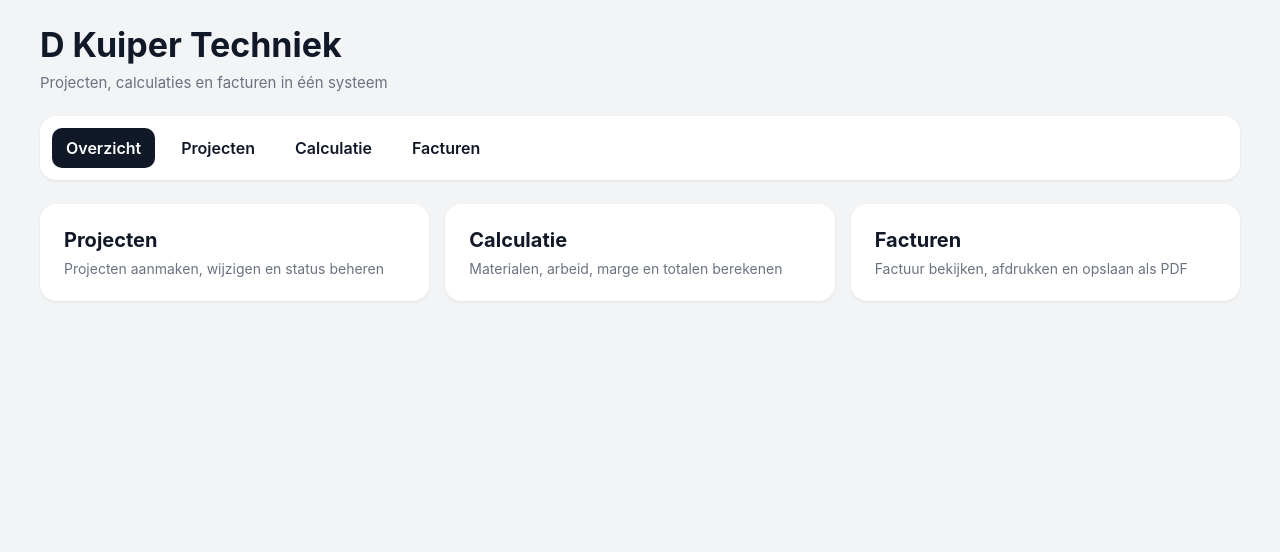
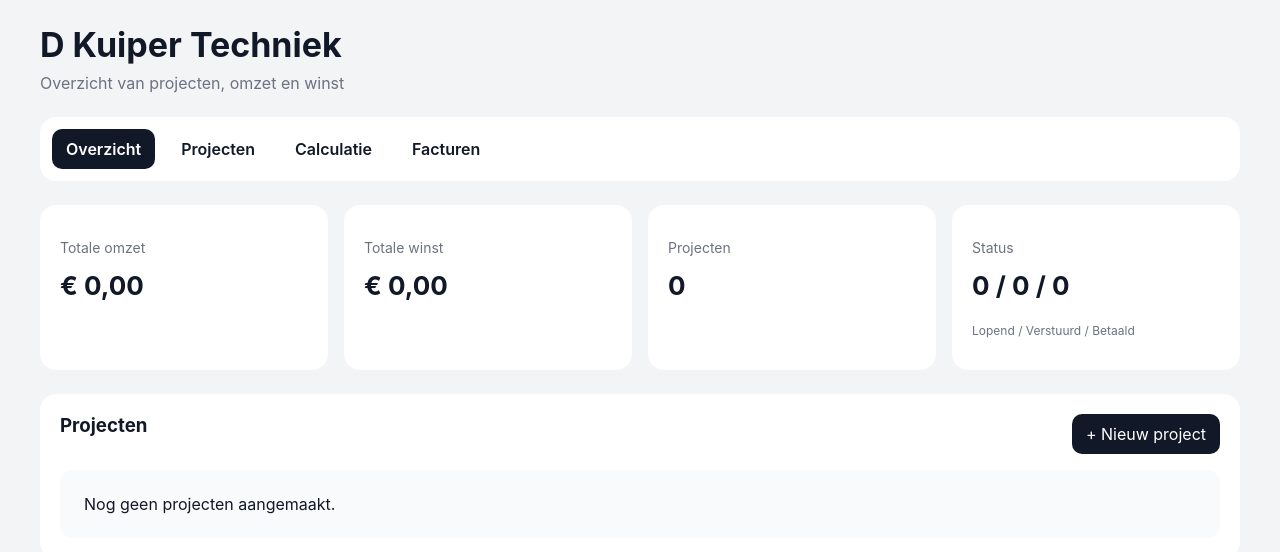
Before and after one commit to daankuiper06-hue/Project-app, a Next.js app: page / in a window 1280 px wide. Shown: the top 552 px of the page. Built offline with nearby package versions, Linux system fonts and the light colour scheme.

Commit message:
Update project overview and statistics display

```diff
--- a/app/page.js
+++ b/app/page.js
@@ -1,13 +1,88 @@
 "use client";
 
+import { useEffect, useMemo, useState } from "react";
+
+const STORAGE_KEY = "dkuiper_app_data_v1";
+
+function euro(bedrag) {
+  return new Intl.NumberFormat("nl-NL", {
+    style: "currency",
+    currency: "EUR",
+  }).format(Number(bedrag || 0));
+}
+
+function getLegeData() {
+  return {
+    activeProjectId: null,
+    margePercentage: 20,
+    projecten: [],
+  };
+}
+
 export default function Home() {
+  const [data, setData] = useState(getLegeData());
+
+  useEffect(() => {
+    const opgeslagen = localStorage.getItem(STORAGE_KEY);
+    if (opgeslagen) {
+      setData(JSON.parse(opgeslagen));
+    }
+  }, []);
+
+  const stats = useMemo(() => {
+    const margeFactor = 1 + Number(data.margePercentage || 0) / 100;
+
+    let totaleOmzet = 0;
+    let totaleWinst = 0;
+    let lopend = 0;
+    let verstuurd = 0;
+    let betaald = 0;
+
+    data.projecten.forEach((project) => {
+      if (project.status === "Lopend") lopend++;
+      if (project.status === "Verstuurd") verstuurd++;
+      if (project.status === "Betaald") betaald++;
+
+      const materiaalOmzet = (project.materialen || []).reduce((sum, item) => {
+        const verkoop =
+          Number(item.inkoopprijs || 0) * margeFactor * Number(item.aantal || 0);
+        return sum + verkoop;
+      }, 0);
+
+      const winstMaterialen = (project.materialen || []).reduce((sum, item) => {
+        const verkoop =
+          Number(item.inkoopprijs || 0) * margeFactor;
+        const winst =
+          (verkoop - Number(item.inkoopprijs || 0)) *
+          Number(item.aantal || 0);
+        return sum + winst;
+      }, 0);
+
+      const arbeidOmzet = (project.arbeid || []).reduce((sum, item) => {
+        return sum + Number(item.uren || 0) * Number(item.tarief || 0);
+      }, 0);
+
+      totaleOmzet += materiaalOmzet + arbeidOmzet;
+      totaleWinst += winstMaterialen + arbeidOmzet;
+    });
+
+    return {
+      totaleOmzet,
+      totaleWinst,
+      aantalProjecten: data.projecten.length,
+      lopend,
+      verstuurd,
+      betaald,
+    };
+  }, [data]);
+
   return (
     <main style={styles.page}>
       <div style={styles.container}>
         <header style={styles.hero}>
           <h1 style={styles.title}>D Kuiper Techniek</h1>
           <p style={styles.subtitle}>
-            Projecten, calculaties en facturen in één systeem
+            Overzicht van projecten, omzet en winst
           </p>
         </header>
 
@@ -18,27 +93,59 @@ export default function Home() {
           <a href="/facturen" style={styles.navLink}>Facturen</a>
         </nav>
 
+        {/* STATS */}
         <section style={styles.cards}>
-          <a href="/projecten" style={styles.card}>
-            <h2 style={styles.cardTitle}>Projecten</h2>
-            <p style={styles.cardText}>
-              Projecten aanmaken, wijzigen en status beheren
+          <div style={styles.card}>
+            <p style={styles.label}>Totale omzet</p>
+            <h2 style={styles.value}>{euro(stats.totaleOmzet)}</h2>
+          </div>
+
+          <div style={styles.card}>
+            <p style={styles.label}>Totale winst</p>
+            <h2 style={styles.value}>{euro(stats.totaleWinst)}</h2>
+          </div>
+
+          <div style={styles.card}>
+            <p style={styles.label}>Projecten</p>
+            <h2 style={styles.value}>{stats.aantalProjecten}</h2>
+          </div>
+
+          <div style={styles.card}>
+            <p style={styles.label}>Status</p>
+            <h2 style={styles.value}>
+              {stats.lopend} / {stats.verstuurd} / {stats.betaald}
+            </h2>
+            <p style={styles.small}>
+              Lopend / Verstuurd / Betaald
             </p>
-          </a>
+          </div>
+        </section>
 
-          <a href="/calculatie" style={styles.card}>
-            <h2 style={styles.cardTitle}>Calculatie</h2>
-            <p style={styles.cardText}>
-              Materialen, arbeid, marge en totalen berekenen
-            </p>
-          </a>
+        {/* PROJECT OVERVIEW */}
+        <section style={styles.mainCard}>
+          <div style={styles.topRow}>
+            <h3 style={styles.sectionTitle}>Projecten</h3>
+            <a href="/projecten" style={styles.button}>
+              + Nieuw project
+            </a>
+          </div>
 
-          <a href="/facturen" style={styles.card}>
-            <h2 style={styles.cardTitle}>Facturen</h2>
-            <p style={styles.cardText}>
-              Factuur bekijken, afdrukken en opslaan als PDF
-            </p>
-          </a>
+          {data.projecten.length === 0 ? (
+            <div style={styles.empty}>
+              Nog geen projecten aangemaakt.
+            </div>
+          ) : (
+            <div style={styles.projectList}>
+              {data.projecten.map((p) => (
+                <div key={p.id} style={styles.projectItem}>
+                  <strong>{p.naam}</strong>
+                  <div style={styles.meta}>{p.klant}</div>
+                  <div style={styles.meta}>{p.startdatum}</div>
+                  <div style={styles.badge}>{p.status}</div>
+                </div>
+              ))}
+            </div>
+          )}
         </section>
       </div>
     </main>
@@ -46,27 +153,12 @@ export default function Home() {
 }
 
 const styles = {
-  page: {
-    minHeight: "100vh",
-    padding: "24px 16px",
-  },
-  container: {
-    maxWidth: "1200px",
-    margin: "0 auto",
-  },
-  hero: {
-    marginBottom: "24px",
-  },
-  title: {
-    margin: 0,
-    fontSize: "34px",
-    fontWeight: 700,
-  },
-  subtitle: {
-    margin: "8px 0 0 0",
-    fontSize: "15px",
-    color: "#6b7280",
-  },
+  page: { minHeight: "100vh", padding: "24px 16px" },
+  container: { maxWidth: "1200px", margin: "0 auto" },
+  hero: { marginBottom: "24px" },
+  title: { margin: 0, fontSize: "34px", fontWeight: 700 },
+  subtitle: { margin: "8px 0 0 0", color: "#6b7280" },
+
   navBar: {
     display: "flex",
     gap: "12px",
@@ -74,9 +166,9 @@ const styles = {
     background: "#fff",
     padding: "12px",
     borderRadius: "16px",
-    boxShadow: "0 1px 3px rgba(0,0,0,0.08)",
     marginBottom: "24px",
   },
+
   navLink: {
     textDecoration: "none",
     color: "#111827",
@@ -84,6 +176,7 @@ const styles = {
     borderRadius: "10px",
     fontWeight: 600,
   },
+
   navLinkActive: {
     textDecoration: "none",
     color: "#fff",
@@ -92,27 +185,73 @@ const styles = {
     borderRadius: "10px",
     fontWeight: 600,
   },
+
   cards: {
     display: "grid",
-    gridTemplateColumns: "repeat(auto-fit, minmax(260px, 1fr))",
+    gridTemplateColumns: "repeat(auto-fit, minmax(220px, 1fr))",
     gap: "16px",
+    marginBottom: "24px",
   },
+
   card: {
     background: "#fff",
     borderRadius: "16px",
+    padding: "20px",
+  },
+
+  label: { color: "#6b7280", fontSize: "14px" },
+
+  value: { marginTop: "10px", fontSize: "26px", fontWeight: 700 },
+
+  small: { fontSize: "12px", color: "#6b7280" },
+
+  mainCard: {
+    background: "#fff",
+    borderRadius: "16px",
+    padding: "20px",
+  },
+
+  topRow: {
+    display: "flex",
+    justifyContent: "space-between",
+    marginBottom: "16px",
+  },
+
+  sectionTitle: { margin: 0 },
+
+  button: {
+    background: "#111827",
+    color: "#fff",
+    padding: "10px 14px",
+    borderRadius: "10px",
+    textDecoration: "none",
+  },
+
+  empty: {
     padding: "24px",
-    textDecoration: "none",
-    color: "#111827",
-    boxShadow: "0 1px 3px rgba(0,0,0,0.08)",
+    background: "#f9fafb",
+    borderRadius: "12px",
   },
-  cardTitle: {
-    marginTop: 0,
-    marginBottom: "8px",
-    fontSize: "20px",
+
+  projectList: {
+    display: "flex",
+    flexDirection: "column",
+    gap: "10px",
   },
-  cardText: {
-    margin: 0,
-    color: "#6b7280",
-    fontSize: "14px",
+
+  projectItem: {
+    padding: "12px",
+    borderRadius: "12px",
+    background: "#f9fafb",
+  },
+
+  meta: { fontSize: "13px", color: "#6b7280" },
+
+  badge: {
+    marginTop: "6px",
+    fontSize: "12px",
+    background: "#e5e7eb",
+    padding: "4px 8px",
+    borderRadius: "8px",
   },
 };
```
